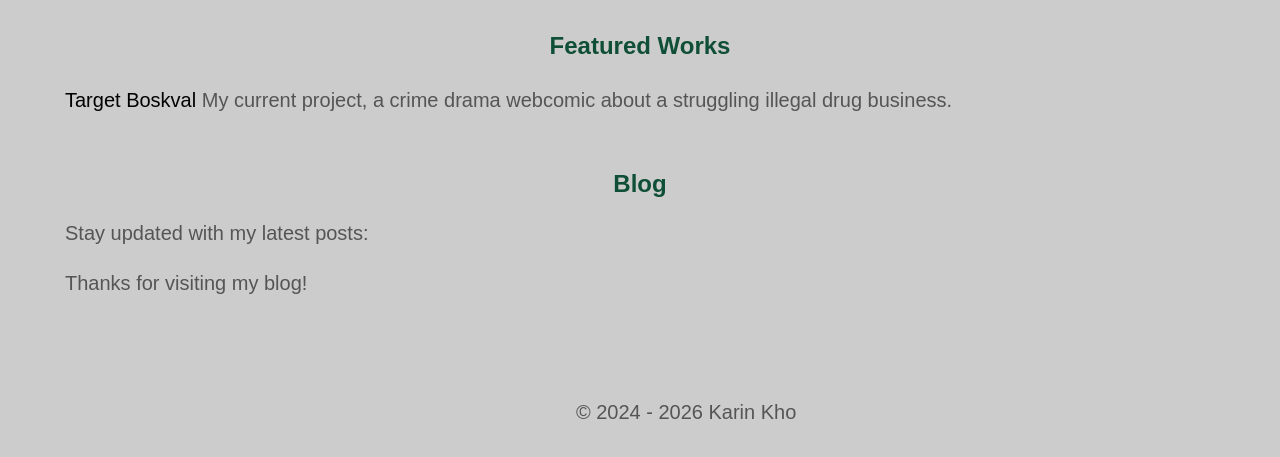
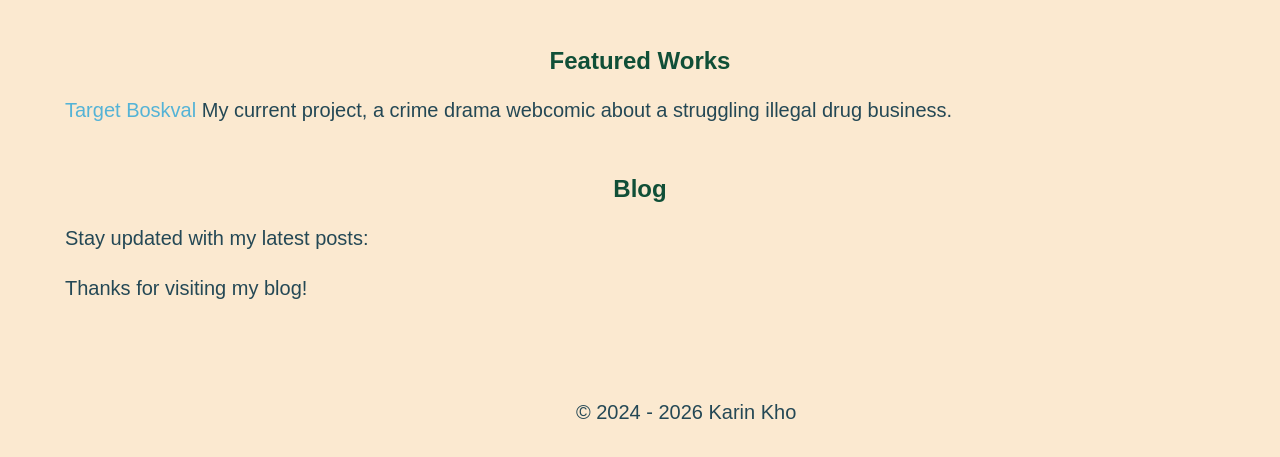
Before and after one commit to K758-hoho/k758-hoho.github.io, an Eleventy site: page src/index.md in a window 1280 px wide. Shown: the part 343-800 px from the top of the page. Built offline with nearby package versions, Linux system fonts and the light colour scheme; Eleventy itself is replaced by a stand-in of ours; files that its build step writes are made by us from their sources.

Commit message:
updated style.css

```diff
--- a/docs/assets/css/style.css
+++ b/docs/assets/css/style.css
@@ -1,48 +1,35 @@
 html {
-    background-color: #ccc;
+    background-color: #fbe9d0;
     display: grid;
     font-family: 'Poppins', sans-serif;
     height: 100vh;
     place-items: center;
-    background-color: #ccc;
     overflow-x: hidden;
 }
 
 a {
-background-image: linear-gradient(
-    to right,
-    #54b3d6,
-    #54b3d6 50%,
-    #000 50%
-);
-background-size: 200% 100%;
-background-position: -100%;
-display: inline-block;
-padding: 5px 0;
-position: relative;
--webkit-background-clip: text;
--webkit-text-fill-color: transparent;
-transition: all 0.3s ease-in-out;
+    position: relative;
+    color: #54b3d6;
+    text-decoration: none;
+    transition: color 0.3s ease-in-out;
 }
 
-a:before{
-content: '';
-background: #54b3d6;
-display: block;
-position: absolute;
-bottom: -3px;
-left: 0;
-width: 0;
-height: 3px;
-transition: all 0.3s ease-in-out;
+a::after {
+    content: '';
+    position: absolute;
+    width: 100%;
+    transform: scaleX(0);
+    height: 2px;
+    bottom: 0;
+    left: 0;
+    background-color: #e64833;
+    transform-origin: bottom right;
+    transition: transform 0.25s ease-out;
 }
 
-a:hover {
-background-position: 0;
-}
-
-a:hover::before{
-width: 100%;
+a:hover::after {
+    transform: scaleX(1);
+    transform-origin: bottom left;
 }
 
 .content {
@@ -65,7 +52,7 @@ h1, h2 {
 p {
     font-size: 20px;
     line-height: 1.5;
-    color:#555;
+    color:#244855;
 }
 
 footer {
@@ -86,12 +73,13 @@ footer {
     gap: 30px;
     width: 100%;
     font-size: 1.5em;
-    background-color: #104f37;
+    background-color: #fbe9d0;
     flex-wrap: nowrap;
+    padding: 10px;
 }
 
 .navbar a {
-    color: #ccc;
+    color: #fbe9d0;
     text-decoration: none;
     padding: 10px;
     transition:all 0.3s ease;
@@ -108,7 +96,7 @@ footer {
     max-width:1200px;
     height: auto;
     background-color: #409c79;
-    color: #ccc;
+    color: #fbe9d0;
     padding: 10px;
     margin: 0 auto;
     border-radius: 5px;
@@ -116,15 +104,17 @@ footer {
     margin-bottom: 20px;
 }
 
-button {
-    background-color: #104f37;
-    color: #ccc;
+.button {
+    background-color: #244855;
+    color: #90aead;
     border: none;
     padding: 10px 20px;
     border-radius: 5px;
     cursor: pointer;
+    transition: all 0.3s ease;
 }
 
-button:hover {
-    background-color: #063022;
+.button:hover {
+    background-color: #90aead;
+    color: #244855;
 }
--- a/src/assets/css/style.css
+++ b/src/assets/css/style.css
@@ -1,48 +1,35 @@
 html {
-    background-color: #ccc;
+    background-color: #fbe9d0;
     display: grid;
     font-family: 'Poppins', sans-serif;
     height: 100vh;
     place-items: center;
-    background-color: #ccc;
     overflow-x: hidden;
 }
 
 a {
-background-image: linear-gradient(
-    to right,
-    #54b3d6,
-    #54b3d6 50%,
-    #000 50%
-);
-background-size: 200% 100%;
-background-position: -100%;
-display: inline-block;
-padding: 5px 0;
-position: relative;
--webkit-background-clip: text;
--webkit-text-fill-color: transparent;
-transition: all 0.3s ease-in-out;
+    position: relative;
+    color: #54b3d6;
+    text-decoration: none;
+    transition: color 0.3s ease-in-out;
 }
 
-a:before{
-content: '';
-background: #54b3d6;
-display: block;
-position: absolute;
-bottom: -3px;
-left: 0;
-width: 0;
-height: 3px;
-transition: all 0.3s ease-in-out;
+a::after {
+    content: '';
+    position: absolute;
+    width: 100%;
+    transform: scaleX(0);
+    height: 2px;
+    bottom: 0;
+    left: 0;
+    background-color: #e64833;
+    transform-origin: bottom right;
+    transition: transform 0.25s ease-out;
 }
 
-a:hover {
-background-position: 0;
-}
-
-a:hover::before{
-width: 100%;
+a:hover::after {
+    transform: scaleX(1);
+    transform-origin: bottom left;
 }
 
 .content {
@@ -65,7 +52,7 @@ h1, h2 {
 p {
     font-size: 20px;
     line-height: 1.5;
-    color:#555;
+    color:#244855;
 }
 
 footer {
@@ -86,12 +73,13 @@ footer {
     gap: 30px;
     width: 100%;
     font-size: 1.5em;
-    background-color: #104f37;
+    background-color: #fbe9d0;
     flex-wrap: nowrap;
+    padding: 10px;
 }
 
 .navbar a {
-    color: #ccc;
+    color: #fbe9d0;
     text-decoration: none;
     padding: 10px;
     transition:all 0.3s ease;
@@ -108,7 +96,7 @@ footer {
     max-width:1200px;
     height: auto;
     background-color: #409c79;
-    color: #ccc;
+    color: #fbe9d0;
     padding: 10px;
     margin: 0 auto;
     border-radius: 5px;
@@ -116,15 +104,17 @@ footer {
     margin-bottom: 20px;
 }
 
-button {
-    background-color: #104f37;
-    color: #ccc;
+.button {
+    background-color: #244855;
+    color: #90aead;
     border: none;
     padding: 10px 20px;
     border-radius: 5px;
     cursor: pointer;
+    transition: all 0.3s ease;
 }
 
-button:hover {
-    background-color: #063022;
+.button:hover {
+    background-color: #90aead;
+    color: #244855;
 }
```
